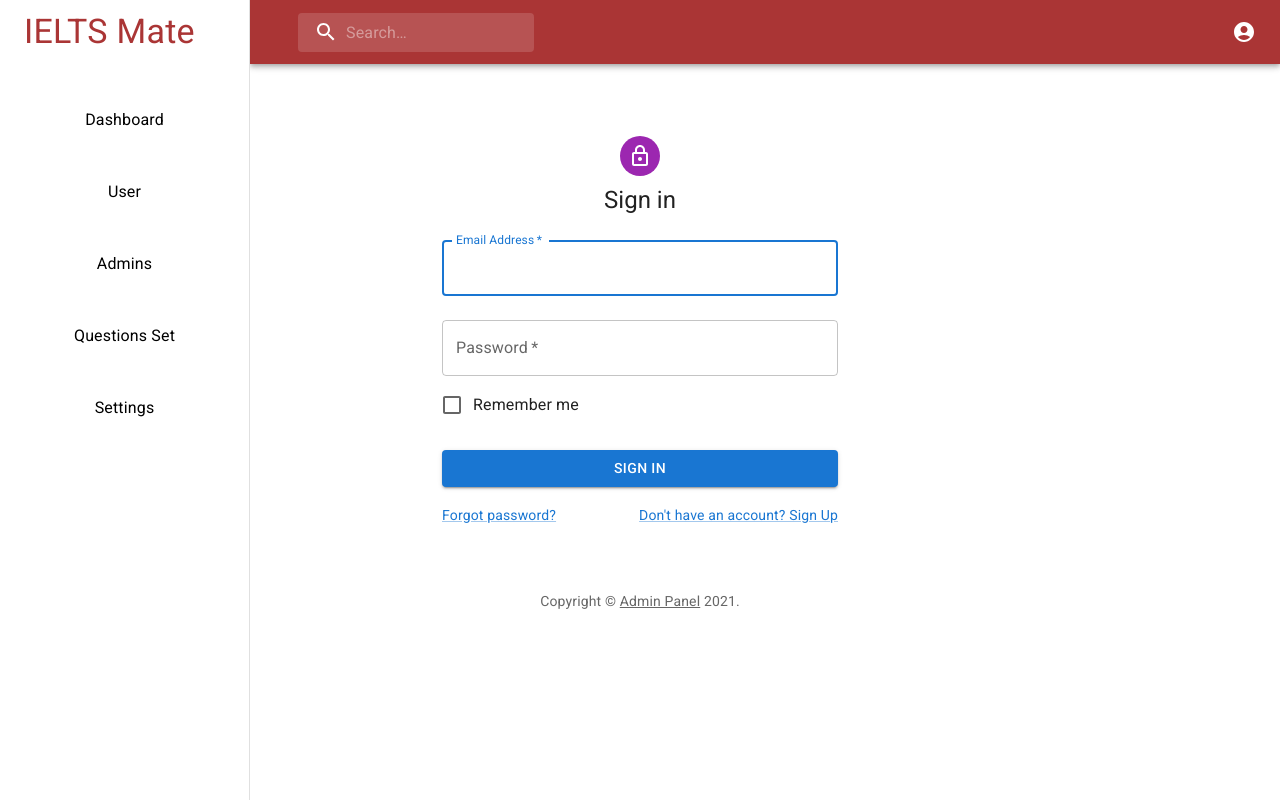
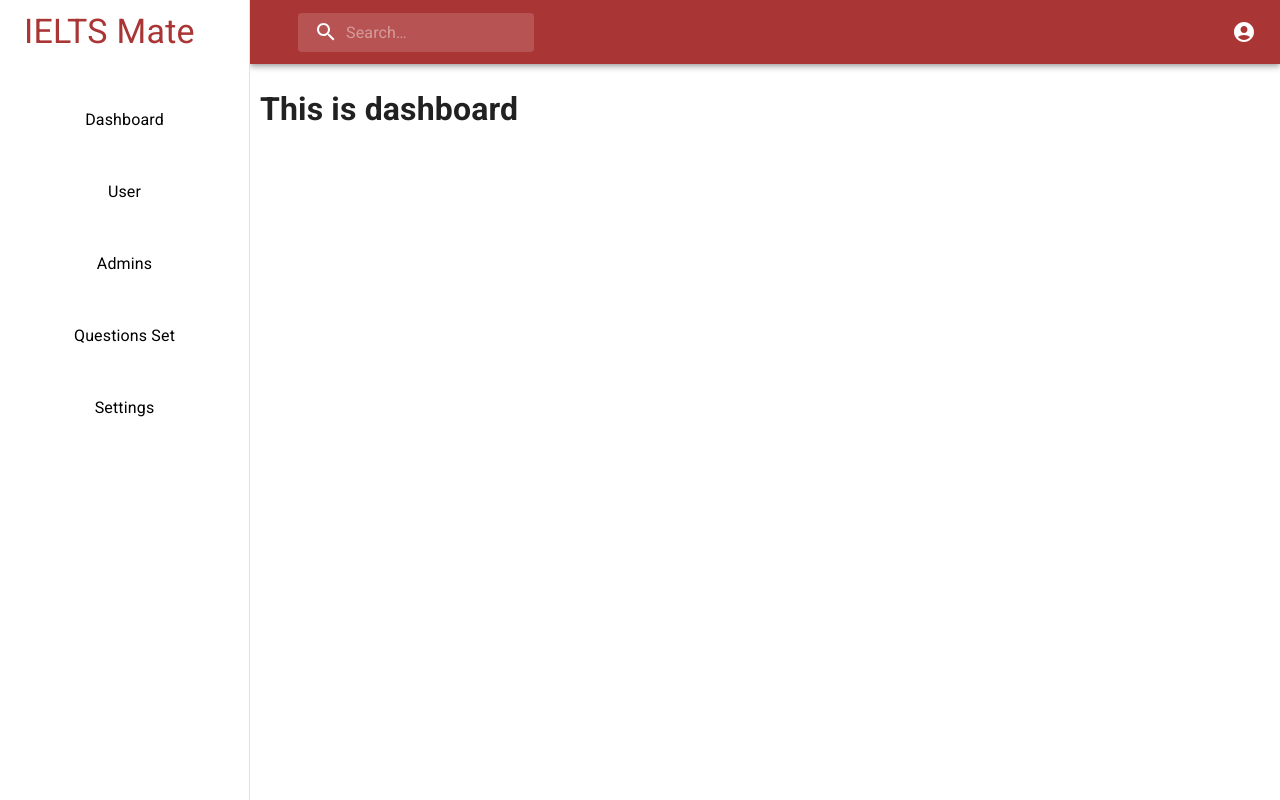
Before and after one commit to rahmanrafi32/Adminpanel-Template, a React (Create React App) app: page / in a window 1280 px wide. Built offline with nearby package versions, Linux system fonts and the light colour scheme.

Commit message:
Some Ui changed like ques border and Add button

```diff
--- a/src/App.js
+++ b/src/App.js
@@ -11,7 +11,6 @@ import QuestionSet from "./Components/Pages/QuestionSet";
 import Settings from "./Components/Pages/Settings";
 import NotFound from "./Components/Pages/404NotFound";
 import Sidebar from "./Components/Sidebar/Sidebar";
-import Login from "./Components/Pages/Login";
 import {createContext, useState} from "react";
 import PreviewQues from "./Components/Pages/PreviewQues";
 
@@ -22,6 +21,10 @@ function App() {
         questionSetName: "",
         questionText: "",
         questionType: "radio",
+        isPassage:false,
+        passages:[
+            {passage: ""}
+        ],
         options: [
             {optionText: ""}
         ]
@@ -31,8 +34,7 @@ function App() {
         <Router>
             <Sidebar/>
             <Switch>
-                <Route path={"/dashboard"} component={Dashboard}/>
-                <Route path={"/"} exact component={Login}/>
+                <Route path={"/"} exact component={Dashboard}/>
                 <Route path={"/admin"} component={Admins}/>
                 <Route path={"/users"} component={Users}/>
                 <Route path={"/questionset"} component={QuestionSet}/>
--- a/src/Components/Pages/CreateQues.jsx
+++ b/src/Components/Pages/CreateQues.jsx
@@ -1,7 +1,17 @@
 import React, {useContext} from "react";
 import {styled} from "@mui/material/styles";
-import {FormControl, Select, Typography, InputLabel, MenuItem, Button, IconButton, TextField} from "@mui/material";
-import {AddCircleOutline, Close} from "@mui/icons-material";
+import {
+    FormControl,
+    Select,
+    Typography,
+    InputLabel,
+    MenuItem,
+    Button,
+    IconButton,
+    TextField,
+    Tooltip
+} from "@mui/material";
+import {AddCircleOutline, Close, DescriptionOutlined, FileCopy} from "@mui/icons-material";
 import {QuestionSets} from "../../App";
 import {Link} from "react-router-dom";
 
@@ -30,7 +40,7 @@ const QuesSetName = styled("div")(({theme}) => ({
         border: 0,
         fontSize: 20,
         "&:focus": {
-            borderBottom: "1px solid #d1d1d1"
+            borderBottom: "1px solid #aa3535"
         }
     }
 }));
@@ -114,20 +124,6 @@ const CreateQues = () => {
         console.log(i, k);
     };
 
-    const addAnotherQues = () =>{
-        setQuestions([
-            ...questions,
-            {questionText: "",
-                questionType: "radio",
-                options: [
-                    {optionText: ""}
-                ]
-            }]);
-    };
-
-    const submitQuestion = () => {
-        console.log("form submitted");
-    };
 
     console.log(questions);
 
@@ -139,7 +135,7 @@ const CreateQues = () => {
                        onBlur={(event) => addQuesSetName(event.target.value)}/>
             </QuesSetName>
             {questions.map((question, index) =>
-                <div key={index}>
+                <div key={index} style={{borderLeft:'7px solid #aa3535',marginBottom:'15px', borderRadius:8, padding:5}}>
                     <Question>
                         {question.questionType === "file" ? <input type={question.questionType} placeholder={"Question"}
                                                                    onBlur={event => addQuesText(event.target.value, index)}/> :
@@ -160,17 +156,20 @@ const CreateQues = () => {
                                 onChange={event => changeQuesType(event.target.value, index)}
                             >
                                 <MenuItem value={"text"}>Passage</MenuItem>
-                                <MenuItem value={"radio"}>Multiple Choice</MenuItem>
-                                <MenuItem value={"checkbox"}>True False</MenuItem>
+                                <MenuItem value={"checkbox"}>Multiple Choice</MenuItem>
+                                <MenuItem value={"radio"}>True False</MenuItem>
                                 <MenuItem value={"file"}>File</MenuItem>
                             </Select>
                         </FormControl>
-                        <AddCircleOutline sx={{color: "#5f6368"}} fontSize={"large"} onClick={addAnotherQues}/>
+                        <Tooltip title={"Add Passage"}>
+                            <DescriptionOutlined sx={{color: "#5f6368", marginTop:3}} fontSize={"large"} />
+                        </Tooltip>
                     </Question>
                     {question.options.map((option, j) => <Option>
                         <div>
-                            {(question.questionType !== "text" && question.questionType !== "file") ? <><input type={question.questionType}/>
-                                    <input type={"text"} style={{marginLeft:'10px'}}
+                            {(question.questionType !== "text" && question.questionType !== "file") ? <>
+                                    <input type={question.questionType} disabled/>
+                                    <input type={"text"} placeholder={`option ${j+1}`} style={{marginLeft:'10px'}}
                                            onChange={e => ChangeOptionValue(e.target.value, index, j)}/>
                                     <IconButton aria-label="delete">
                                         <Close onClick={() => RemoveOption(index, j)}/>
@@ -179,7 +178,6 @@ const CreateQues = () => {
                                     <IconButton aria-label="delete">
                                         <Close onClick={() => RemoveOption(index, j)}/>
                                     </IconButton></>}
-
                         </div>
                     </Option>)}
                     {question.options.length < 5 && (
@@ -188,9 +186,11 @@ const CreateQues = () => {
                                     onClick={() => AddOption(index, question.questionType)}>Add option</Button>
                         </div>
                     )}
+                    <br/>
+                    <div>
+                        <Button>Add Answer</Button>
+                    </div>
                 </div>)}
-            <Button color={"primary"} onClick={submitQuestion}>Submit</Button>
-            <Link to={'/preview'} style={{textDecoration:'none'}}>Preview</Link>
         </Container>
     );
 };
--- a/src/Components/Pages/Login.jsx
+++ /dev/null
@@ -1,110 +0,0 @@
-import * as React from 'react';
-import Avatar from '@mui/material/Avatar';
-import Button from '@mui/material/Button';
-import CssBaseline from '@mui/material/CssBaseline';
-import TextField from '@mui/material/TextField';
-import FormControlLabel from '@mui/material/FormControlLabel';
-import Checkbox from '@mui/material/Checkbox';
-import Link from '@mui/material/Link';
-import Grid from '@mui/material/Grid';
-import Box from '@mui/material/Box';
-import LockOutlinedIcon from '@mui/icons-material/LockOutlined';
-import Typography from '@mui/material/Typography';
-import Container from '@mui/material/Container';
-import { createTheme, ThemeProvider } from '@mui/material/styles';
-
-function Copyright(props) {
-    return (
-        <Typography variant="body2" color="text.secondary" align="center" {...props}>
-            {'Copyright © '}
-            <Link color="inherit">
-                Admin Panel
-            </Link>{' '}
-            {new Date().getFullYear()}
-            {'.'}
-        </Typography>
-    );
-}
-
-const theme = createTheme();
-
-export default function Login() {
-    const handleSubmit = (event) => {
-        event.preventDefault();
-        const data = new FormData(event.currentTarget);
-        console.log({
-            email: data.get('email'),
-            password: data.get('password'),
-        });
-    };
-
-    return (
-        <ThemeProvider theme={theme}>
-            <Container component="main" maxWidth="xs">
-                <CssBaseline />
-                <Box
-                    sx={{
-                        marginTop: 8,
-                        display: 'flex',
-                        flexDirection: 'column',
-                        alignItems: 'center',
-                    }}
-                >
-                    <Avatar sx={{ m: 1, bgcolor: 'secondary.main' }}>
-                        <LockOutlinedIcon />
-                    </Avatar>
-                    <Typography component="h1" variant="h5">
-                        Sign in
-                    </Typography>
-                    <Box component="form" onSubmit={handleSubmit} noValidate sx={{ mt: 1 }}>
-                        <TextField
-                            margin="normal"
-                            required
-                            fullWidth
-                            id="email"
-                            label="Email Address"
-                            name="email"
-                            autoComplete="email"
-                            autoFocus
-                        />
-                        <TextField
-                            margin="normal"
-                            required
-                            fullWidth
-                            name="password"
-                            label="Password"
-                            type="password"
-                            id="password"
-                            autoComplete="current-password"
-                        />
-                        <FormControlLabel
-                            control={<Checkbox value="remember" color="primary" />}
-                            label="Remember me"
-                        />
-                        <Button
-                            type="submit"
-                            fullWidth
-                            variant="contained"
-                            sx={{ mt: 3, mb: 2 }}
-                        >
-                            Sign In
-                        </Button>
-                        <Grid container>
-                            <Grid item xs>
-                                <Link href="#" variant="body2">
-                                    Forgot password?
-                                </Link>
-                            </Grid>
-                            <Grid item>
-                                <Link href="#" variant="body2">
-                                    {"Don't have an account? Sign Up"}
-                                </Link>
-                            </Grid>
-                        </Grid>
-                    </Box>
-                </Box>
-                <Copyright sx={{ mt: 8, mb: 4 }} />
-            </Container>
-        </ThemeProvider>
-    );
-}
--- a/src/Components/Pages/QuestionSet.jsx
+++ b/src/Components/Pages/QuestionSet.jsx
@@ -1,9 +1,18 @@
-import React from 'react';
+import React, {useContext} from 'react';
 import {styled} from "@mui/material/styles";
+import Fab from '@mui/material/Fab';
+import AddIcon from '@mui/icons-material/Add';
+
 import CreateQues from "./CreateQues";
+import {QuestionSets} from "../../App";
+import {Button, Tooltip} from "@mui/material";
+import {Link} from "react-router-dom";
 
 const Div = styled('div')(({theme}) => ({
     marginLeft: 250,
+    display: 'flex',
+    flexDirection: 'column',
+    alignItems: 'center',
     [theme.breakpoints.down('sm')]: {
         marginLeft: 0,
         width: 'auto',
@@ -11,9 +20,36 @@ const Div = styled('div')(({theme}) => ({
 }));
 
 const QuestionSet = () => {
+    const [questions, setQuestions] = useContext(QuestionSets);
+    const addAnotherQues = () => {
+        setQuestions([
+            ...questions,
+            {
+                questionText: "",
+                questionType: "radio",
+                options: [
+                    {optionText: ""}
+                ]
+            }]);
+    };
+
+    const submitQuestion = () => {
+        console.log("form submitted");
+    };
+
+
     return (
         <Div>
             <CreateQues/>
+            <div>
+                <Tooltip title={"Add Question"}>
+                    <Fab color="primary" aria-label="add" onClick={addAnotherQues}>
+                        <AddIcon/>
+                    </Fab>
+                </Tooltip>
+                <Button color={"primary"} sx={{width: '10vw'}} onClick={submitQuestion}>Submit</Button>
+                <Link to={'/preview'} style={{textDecoration: 'none'}}>Preview</Link>
+            </div>
         </Div>
     );
 };
```
Also changed, not shown: src/Components/Pages/PreviewQues.jsx (+8 -7 lines).
